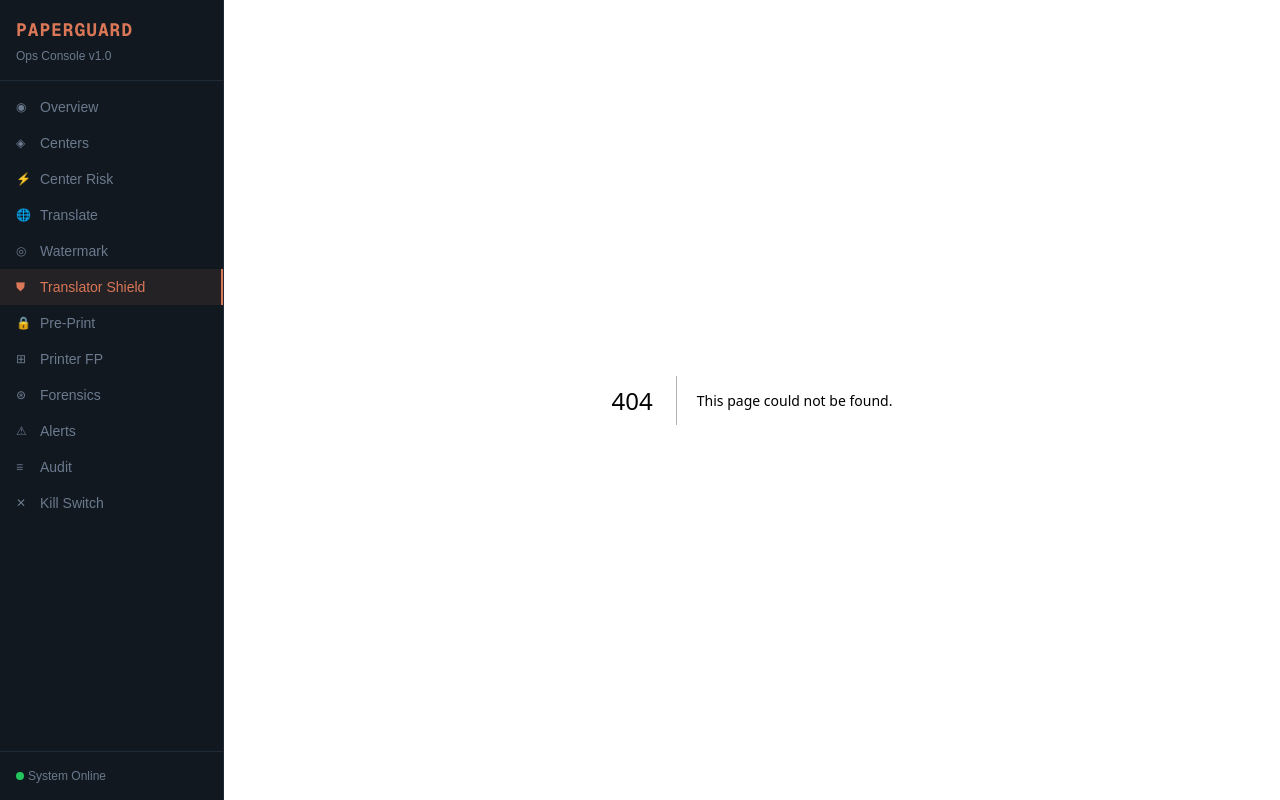
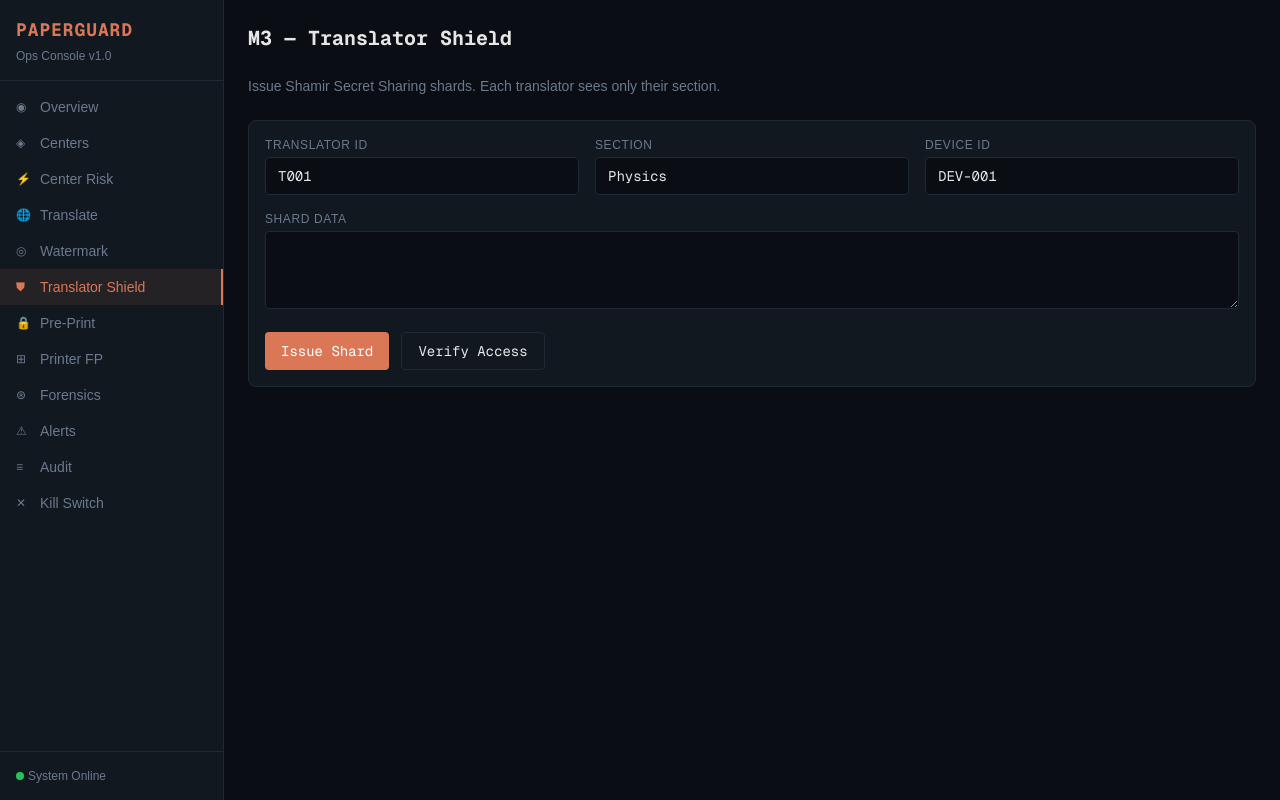
Before and after one commit to Musafir02/PaperGuard, a Next.js app in the folder ops-webapp/: page /dashboard/translator-shield in a window 1280 px wide. Before the commit this address had no page. Built offline with nearby package versions, Linux system fonts and the light colour scheme; no server answers.

Commit message:
add translator shield shard page

```diff
--- /dev/null
+++ b/ops-webapp/app/dashboard/translator-shield/page.tsx
@@ -0,0 +1,87 @@
+"use client";
+
+import { useState } from "react";
+import { api } from "../../lib/api";
+
+export default function TranslatorShieldPage() {
+  const [translatorId, setTranslatorId] = useState("T001");
+  const [section, setSection] = useState("Physics");
+  const [deviceId, setDeviceId] = useState("DEV-001");
+  const [shardData, setShardData] = useState("");
+  const [result, setResult] = useState<Record<string, unknown> | null>(null);
+  const [verifyResult, setVerifyResult] = useState<Record<string, unknown> | null>(null);
+  const [loading, setLoading] = useState(false);
+
+  const issue = async () => {
+    setLoading(true);
+    try {
+      const res = await api.issueShard({ translator_id: translatorId, section, device_id: deviceId, shard_data: shardData });
+      setResult(res);
+    } catch (e) { console.error(e); }
+    finally { setLoading(false); }
+  };
+
+  const verify = async () => {
+    setLoading(true);
+    try {
+      const res = await api.verifyShard(translatorId, deviceId);
+      setVerifyResult(res);
+    } catch (e) { console.error(e); }
+    finally { setLoading(false); }
+  };
+
+  return (
+    <div className="p-6 space-y-6">
+      <h1 className="text-xl font-mono font-bold">M3 — Translator Shield</h1>
+      <p className="text-muted text-sm">Issue Shamir Secret Sharing shards. Each translator sees only their section.</p>
+
+      <div className="bg-card border border-border rounded-lg p-4 space-y-4">
+        <div className="grid grid-cols-3 gap-4">
+          <div>
+            <label className="text-xs text-muted uppercase tracking-wider block mb-1">Translator ID</label>
+            <input value={translatorId} onChange={(e) => setTranslatorId(e.target.value)}
+              className="w-full bg-background border border-border rounded px-3 py-2 text-sm font-mono focus:outline-none focus:border-accent" />
+          </div>
+          <div>
+            <label className="text-xs text-muted uppercase tracking-wider block mb-1">Section</label>
+            <input value={section} onChange={(e) => setSection(e.target.value)}
+              className="w-full bg-background border border-border rounded px-3 py-2 text-sm font-mono focus:outline-none focus:border-accent" />
+          </div>
+          <div>
+            <label className="text-xs text-muted uppercase tracking-wider block mb-1">Device ID</label>
+            <input value={deviceId} onChange={(e) => setDeviceId(e.target.value)}
+              className="w-full bg-background border border-border rounded px-3 py-2 text-sm font-mono focus:outline-none focus:border-accent" />
+          </div>
+        </div>
+        <div>
+          <label className="text-xs text-muted uppercase tracking-wider block mb-1">Shard Data</label>
+          <textarea value={shardData} onChange={(e) => setShardData(e.target.value)} rows={3}
+            className="w-full bg-background border border-border rounded px-3 py-2 text-sm font-mono focus:outline-none focus:border-accent" />
+        </div>
+        <div className="flex gap-3">
+          <button onClick={issue} disabled={loading}
+            className="px-4 py-2 bg-accent text-white rounded text-sm font-mono hover:bg-accent-hover transition-colors disabled:opacity-50">
+            {loading ? "Issuing..." : "Issue Shard"}
+          </button>
+          <button onClick={verify} disabled={loading}
+            className="px-4 py-2 border border-border rounded text-sm font-mono hover:bg-white/5 transition-colors disabled:opacity-50">
+            Verify Access
+          </button>
+        </div>
+      </div>
+
+      {result && (
+        <div className="bg-card border border-border rounded-lg p-4">
+          <p className="text-xs text-muted uppercase tracking-wider mb-2">Issue Result</p>
+          <pre className="text-sm font-mono text-green overflow-x-auto">{JSON.stringify(result, null, 2)}</pre>
+        </div>
+      )}
+      {verifyResult && (
+        <div className="bg-card border border-border rounded-lg p-4">
+          <p className="text-xs text-muted uppercase tracking-wider mb-2">Verify Result</p>
+          <pre className="text-sm font-mono text-blue overflow-x-auto">{JSON.stringify(verifyResult, null, 2)}</pre>
+        </div>
+      )}
+    </div>
+  );
+}
```
